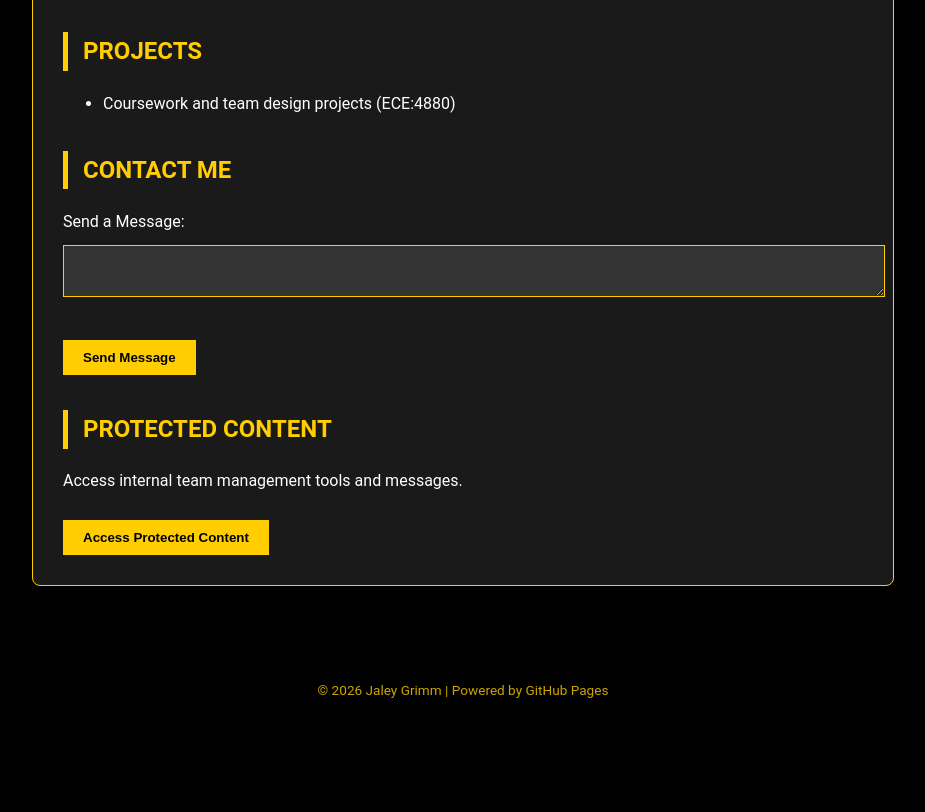
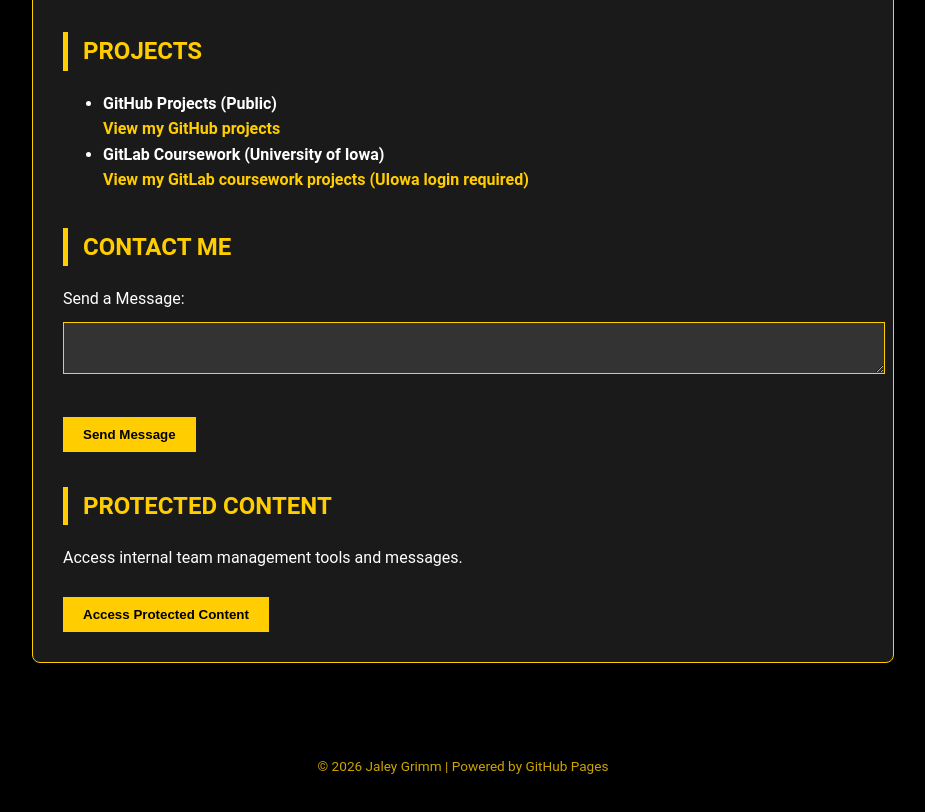
Before and after one commit to haydencg93/SeniorDesignLab3, a plain HTML site: page jaley/index.html in a window 1280 px wide. Shown: the part 870-1682 px from the top of the page, without its empty margins (177-1102 px from the left). Before the commit the page ends 1625 px from the top, so only its background shows below. Drawn offline with Linux system fonts and the light colour scheme; a script that the page names is missing.

Commit message:
working on my project part of the portfolio

```diff
--- a/jaley/index.html
+++ b/jaley/index.html
@@ -51,9 +51,14 @@
 
     <section id="projects">
         <h2>Projects</h2>
-        <ul>
-            <li>Coursework and team design projects (ECE:4880)</li>
-        </ul>
+            <ul>
+                <li><strong>GitHub Projects (Public)</strong><br>
+                <a href="https://github.com/Jem628?tab=repositories" target="_blank" rel="noopener"> View my GitHub projects</a>
+
+                <li><strong>GitLab Coursework (University of Iowa)</strong><br>
+                <a href="https://research-git.uiowa.edu/dashboard/projects" target="_blank" rel="noopener"> View my GitLab coursework projects (UIowa login required)</a>
+
+            </ul>
     </section>
 
     <!-- ✅ Contact Form (connected to messages.html) -->
```
